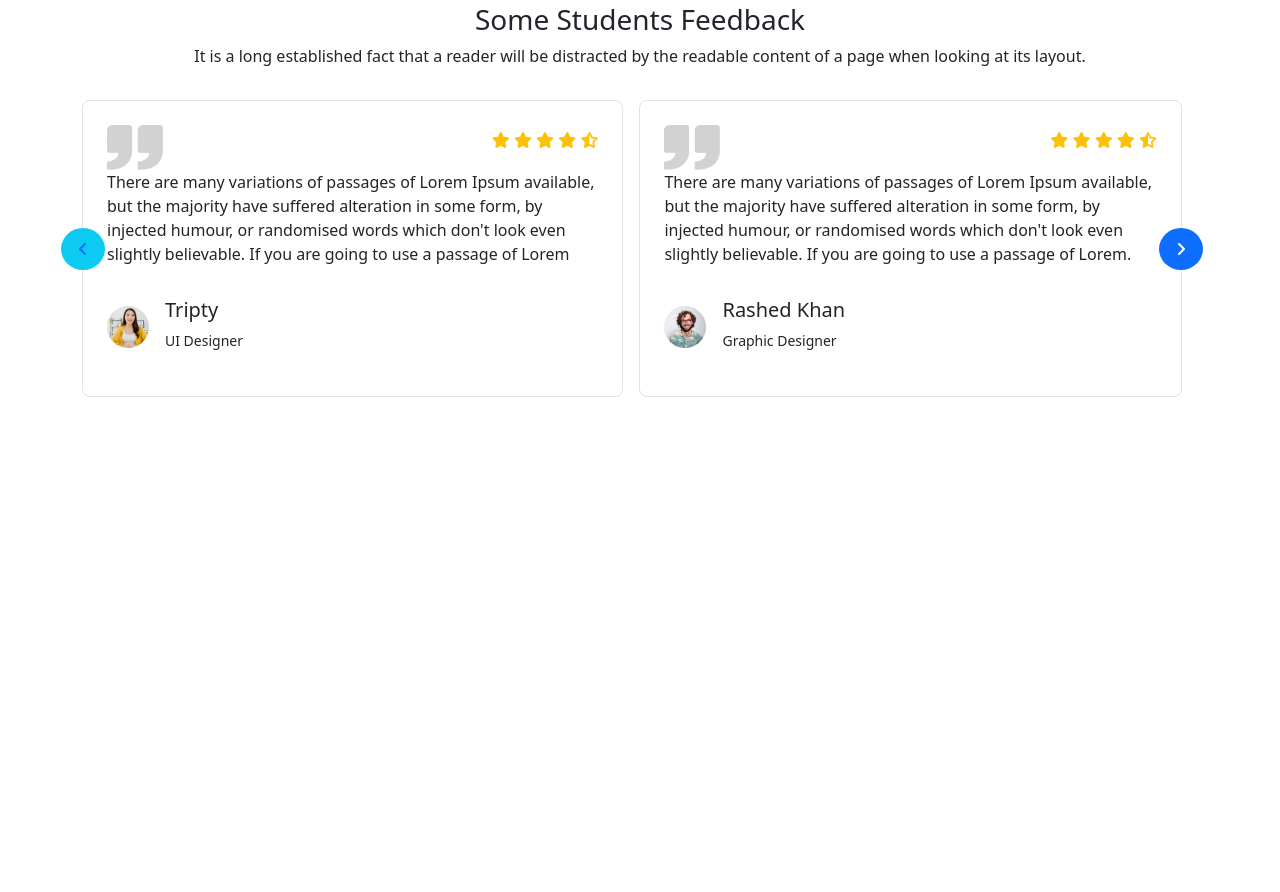
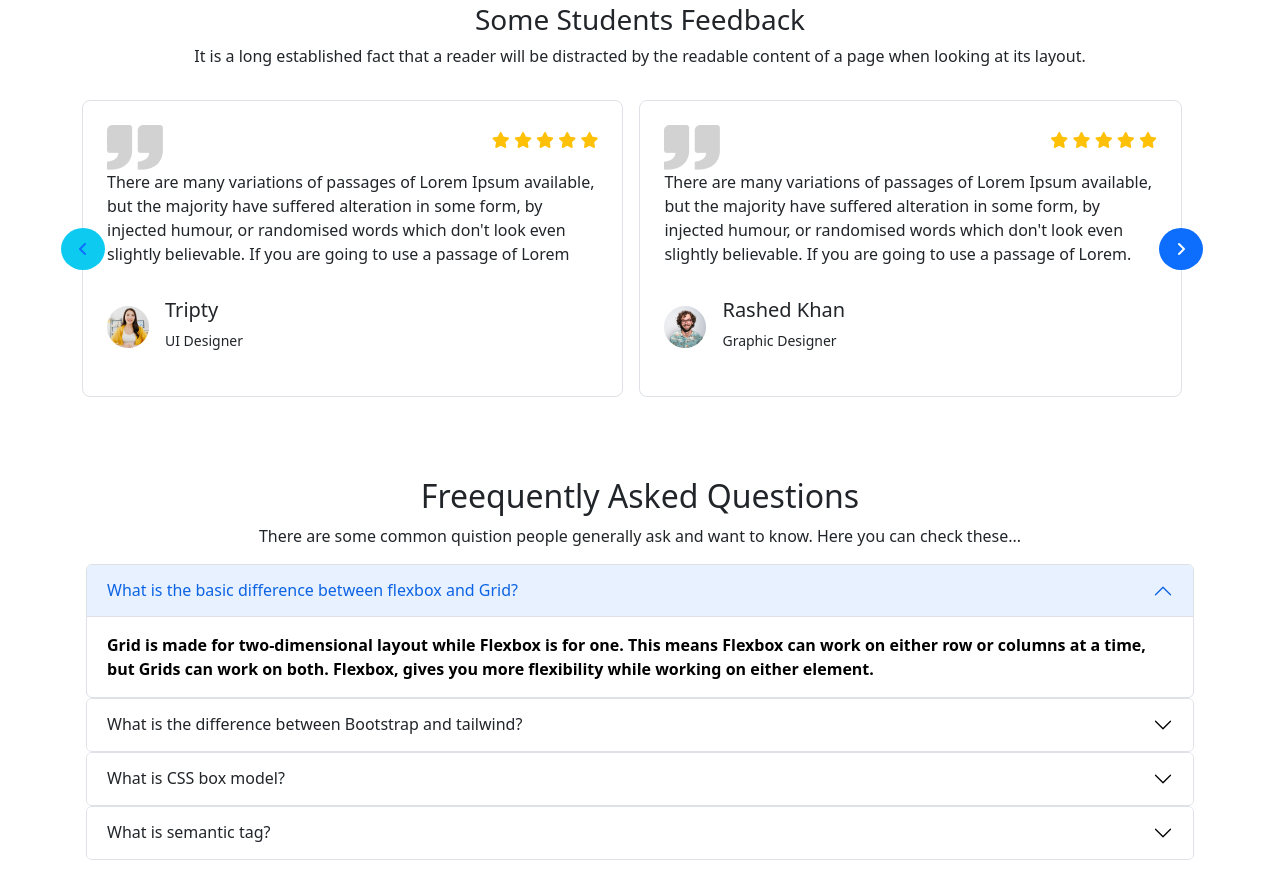
Before and after one commit to nahidacse35/-assignment-3, a plain HTML site: page index.html in a window 1280 px wide. Shown: the part 3295-4187 px from the top of the page. Before the commit the page ends 3756 px from the top, so only its background shows below. Drawn offline with nearby package versions, Linux system fonts and the light colour scheme.

Commit message:
Freequently section added

```diff
--- a/index.html
+++ b/index.html
@@ -320,7 +320,7 @@
                         <i class="fa-solid fa-star"></i>
                         <i class="fa-solid fa-star"></i>
                         <i class="fa-solid fa-star"></i>
-                        <i class="fa-solid fa-star-half-stroke"></i>
+                        <i class="fa-solid fa-star"></i>
                     </p>
                 </div>
                 <div>
@@ -350,7 +350,7 @@
                         <i class="fa-solid fa-star"></i>
                         <i class="fa-solid fa-star"></i>
                         <i class="fa-solid fa-star"></i>
-                        <i class="fa-solid fa-star-half-stroke"></i>
+                        <i class="fa-solid fa-star"></i>
                     </p>
                 </div>
                 <div>
@@ -379,6 +379,91 @@
         </div>
     </section>
     <!-- user feedback section end  -->
+    <!--Freequently section start-->
+    <section class="container mb-3 p-3">
+        <div class="text-center">
+            <h2>Freequently Asked Questions</h2>
+            <p>There are some common quistion people generally ask and want to know. Here you can check these...</p>
+        </div>
+        <div class="accordion" id="accordionExample">
+            <div class="accordion-item">
+                <h2 class="accordion-header" id="headingOne">
+                    <button class="accordion-button" type="button" data-bs-toggle="collapse"
+                        data-bs-target="#collapseOne" aria-expanded="true" aria-controls="collapseOne">
+                        What is the basic difference between flexbox and Grid?
+                    </button>
+                </h2>
+                <div id="collapseOne" class="accordion-collapse collapse show" aria-labelledby="headingOne"
+                    data-bs-parent="#accordionExample">
+                    <div class="accordion-body">
+                        <strong>Grid is made for two-dimensional layout while Flexbox is for one. This
+                            means Flexbox can work on either row or columns at a time, but Grids can work on both.
+                            Flexbox,
+                            gives you more flexibility while working on either element.
+                    </div>
+                </div>
+            </div>
+            <div class="accordion-item">
+                <h2 class="accordion-header" id="headingTwo">
+                    <button class="accordion-button collapsed" type="button" data-bs-toggle="collapse"
+                        data-bs-target="#collapseTwo" aria-expanded="false" aria-controls="collapseTwo">
+                        What is the difference between Bootstrap and tailwind?
+                    </button>
+                </h2>
+                <div id="collapseTwo" class="accordion-collapse collapse" aria-labelledby="headingTwo"
+                    data-bs-parent="#accordionExample">
+                    <div class="accordion-body">
+                        <strong>Tailwind offers predesigned widgets to build a site from scratch with
+                            fast UI development
+                            And Bootstrap comes with a set of pre-styled responsive, mobile-first components that
+                            possess a definite UI kit. On the other hand Websites created using Tailwind CSS are much
+                            more
+                            customizable and
+                            Websites created with
+                            Bootstraps are known for their responsiveness and flawless design, but the looks are generic
+                            and similar
+                    </div>
+                </div>
+            </div>
+            <div class="accordion-item">
+                <h2 class="accordion-header" id="headingThree">
+                    <button class="accordion-button collapsed" type="button" data-bs-toggle="collapse"
+                        data-bs-target="#collapseThree" aria-expanded="false" aria-controls="collapseThree">
+                        What is CSS box model?
+                    </button>
+                </h2>
+                <div id="collapseThree" class="accordion-collapse collapse" aria-labelledby="headingThree"
+                    data-bs-parent="#accordionExample">
+                    <div class="accordion-body">
+                        <strong>The CSS box model is essentially a box that wraps around every HTML
+                            element. It consists of:
+                            margins, borders, padding, and the actual content. The image below illustrates the box
+                            model
+                    </div>
+                </div>
+            </div>
+            <div class="accordion-item">
+                <h2 class="accordion-header" id="headingFour">
+                    <button class="accordion-button collapsed" type="button" data-bs-toggle="collapse"
+                        data-bs-target="#collapseFour" aria-expanded="false" aria-controls="collapseFour">
+                        What is semantic tag?
+                    </button>
+                </h2>
+                <div id="collapseFour" class="accordion-collapse collapse" aria-labelledby="headingFour"
+                    data-bs-parent="#accordionExample">
+                    <div class="accordion-body">
+                        <strong>Semantic HTML elements are those that clearly describe their meaning in
+                            a
+                            human- and
+                            machine-readable way. Elements such as
+                            header ,footer and article, are all considered semantic because they accurately describe
+                            the purpose of the element and the type of content that is inside them.
+                    </div>
+                </div>
+            </div>
+        </div>
+    </section>
+    <!--Freequently end-->
 
     <script src="https://cdn.jsdelivr.net/npm/bootstrap@5.2.0/dist/js/bootstrap.bundle.min.js"
         integrity="sha384-A3rJD856KowSb7dwlZdYEkO39Gagi7vIsF0jrRAoQmDKKtQBHUuLZ9AsSv4jD4Xa"
```
